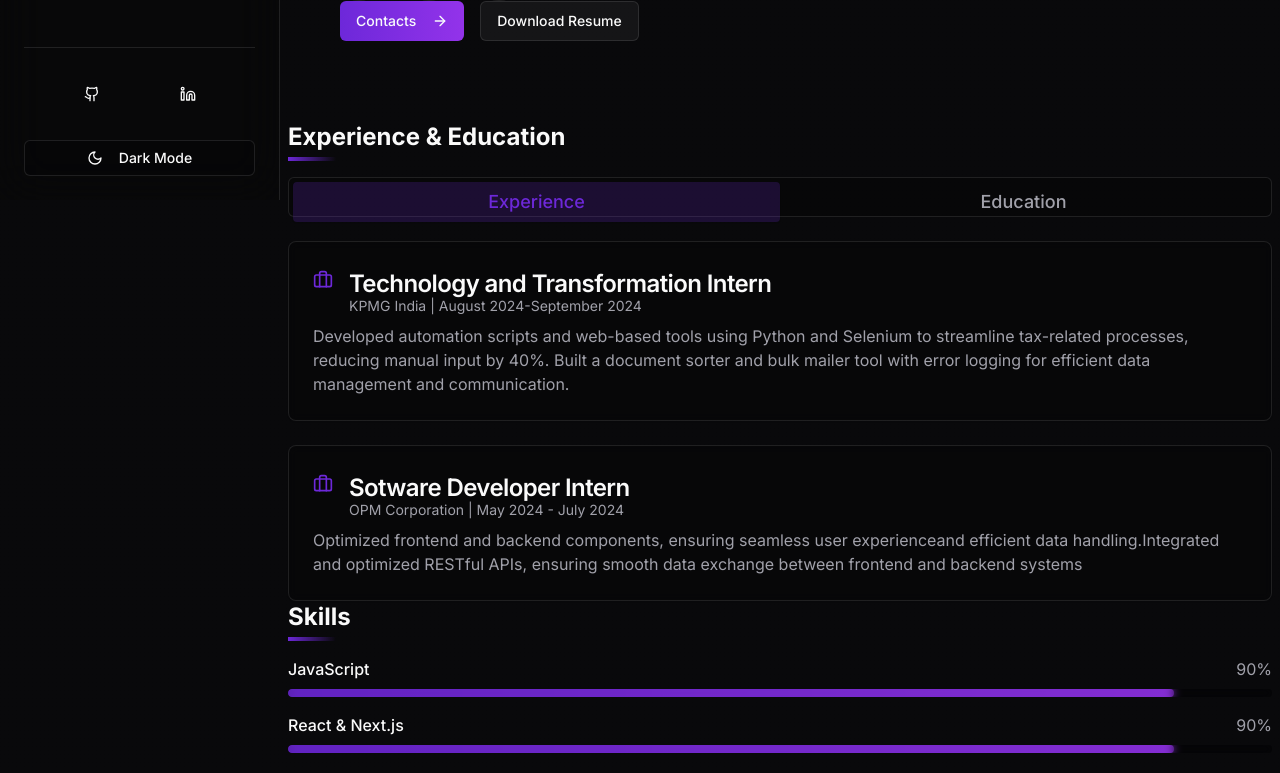
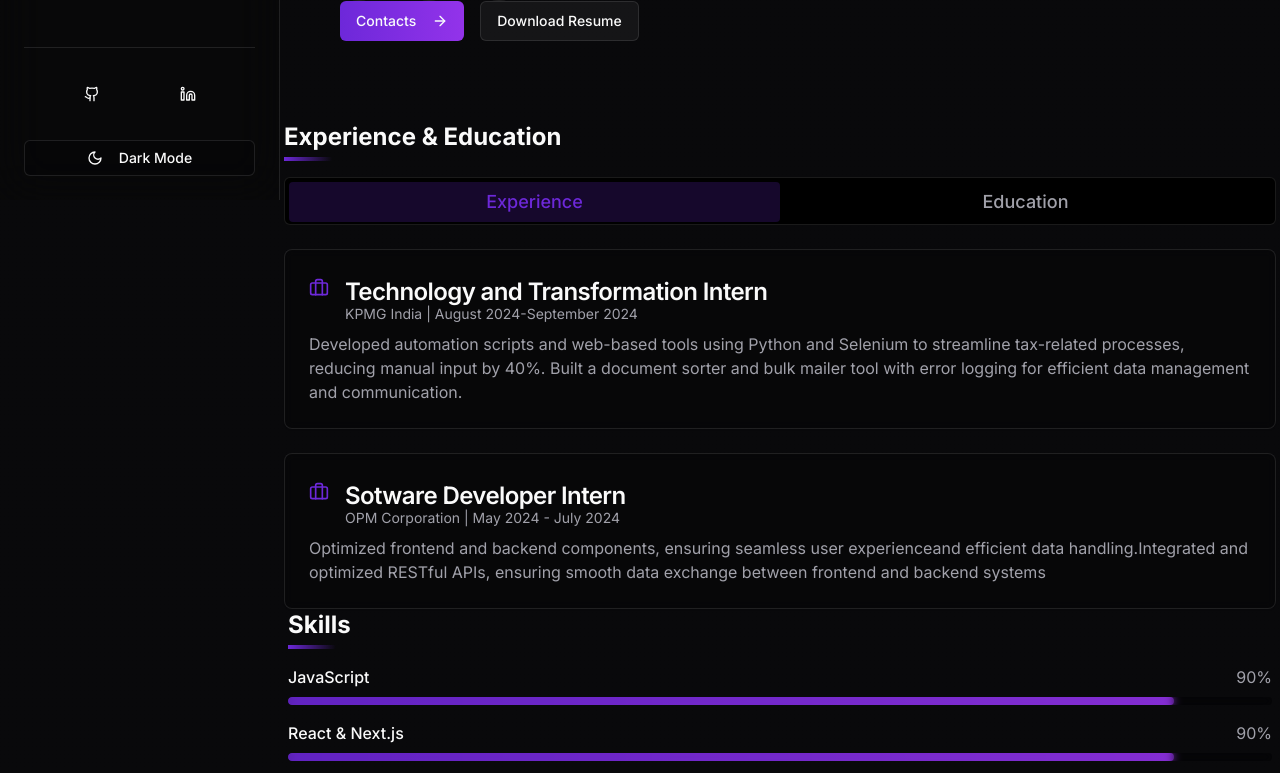
Before and after one commit to singhster7/Portfolio_1, a Next.js app: page / in a window 1280 px wide. Shown: the part 600-1373 px from the top of the page. Built offline with nearby package versions, Linux system fonts and the light colour scheme.

Commit message:
tabs fixed

```diff
--- a/app/page.tsx
+++ b/app/page.tsx
@@ -176,22 +176,22 @@ export default function Home() {
       </section>
 
       {/* Featured About */}
-      <section className="mx-2">
+      <section className="mx-1">
         <div className="relative inline-block mb-6">
           <h2 className="text-2xl font-bold">Experience & Education</h2>
           <div className="absolute -bottom-2 left-0 h-1 w-12 bg-gradient-to-r from-primary to-transparent"></div>
         </div>
         <Tabs defaultValue="experience" className="relative">
-          <TabsList className="grid w-full grid-cols-2 mb-6 bg-black/20 border border-white/10">
+          <TabsList  className=" grid w-full grid-cols-2 mb-6 bg-black rounded-md overflow-hidden h-12 border border-white/10">
             <TabsTrigger
               value="experience"
-              className="data-[state=active]:bg-primary/20 data-[state=active]:text-primary text-lg"
+              className=" data-[state=active]:bg-primary/20 data-[state=active]:text-primary text-lg"
             >
               Experience
             </TabsTrigger>
             <TabsTrigger
               value="education"
-              className="text-lg data-[state=active]:bg-primary/20 data-[state=active]:text-primary"
+              className=" text-lg data-[state=active]:bg-primary/20 data-[state=active]:text-primary"
             >
               Education
             </TabsTrigger>
```
Also changed, not shown: 1 other file (tests, documents, lock files or other folders).
